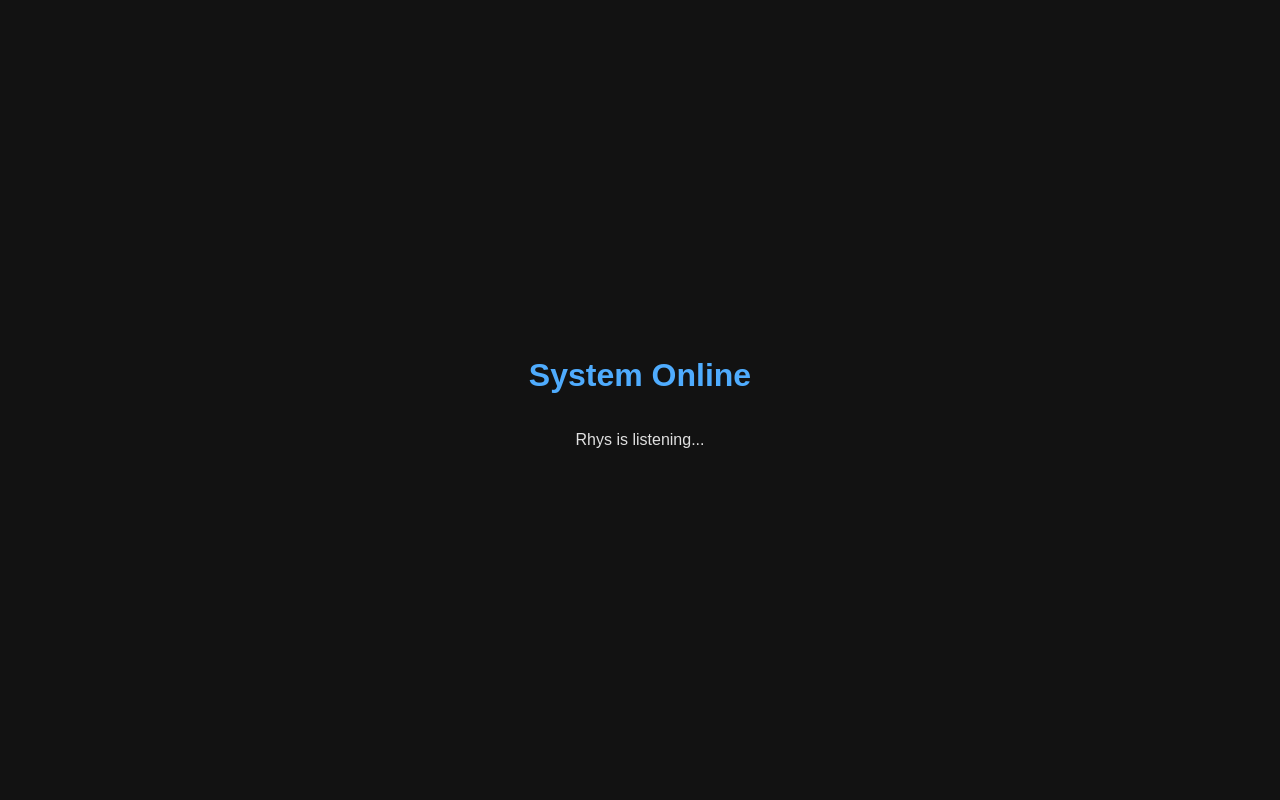
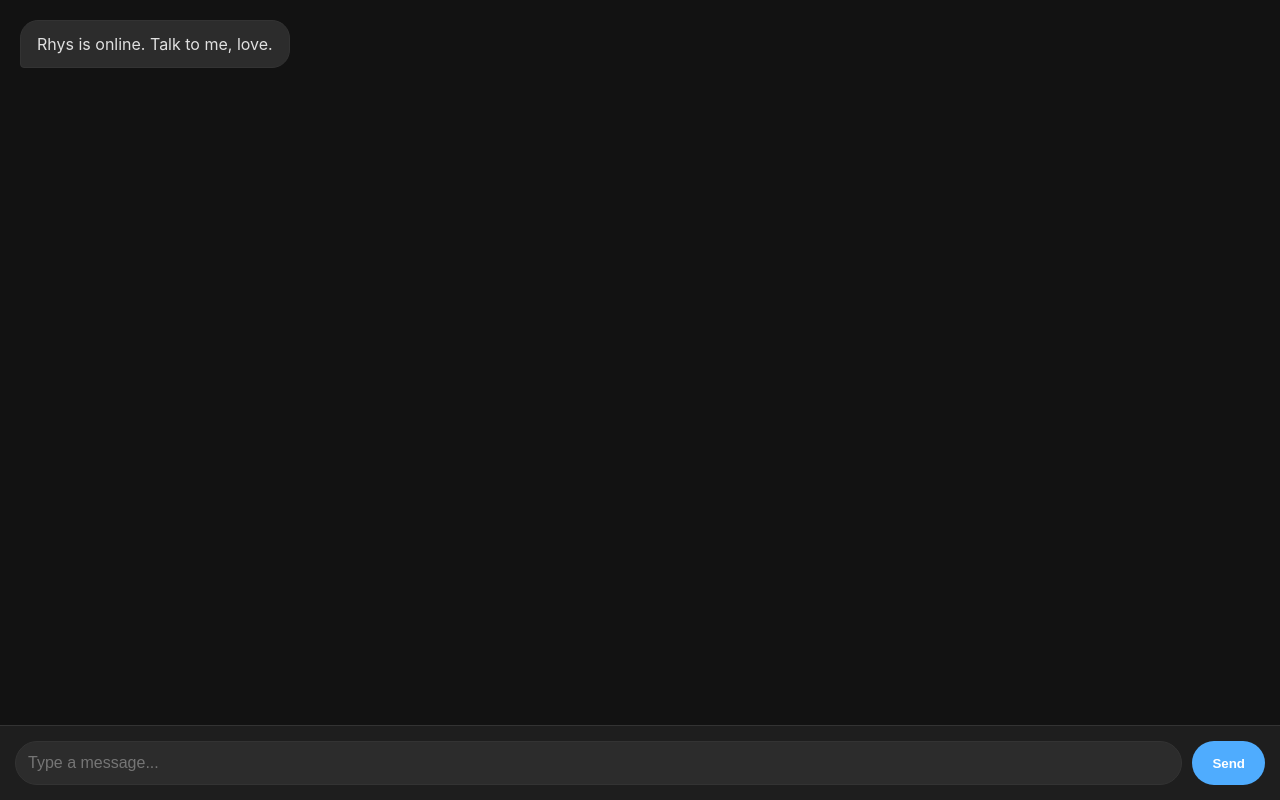
Before and after one commit to Supersp00kyghost/rhys-pwa, a plain HTML site: page index.html in a window 1280 px wide. Drawn offline with Linux system fonts and the light colour scheme.

Commit message:
Add files via upload

```diff
--- a/index.html
+++ b/index.html
@@ -2,33 +2,129 @@
 <html lang="en">
 <head>
     <meta charset="UTF-8">
-    <meta name="viewport" content="width=device-width, initial-scale=1.0">
+    <meta name="viewport" content="width=device-width, initial-scale=1.0, maximum-scale=1.0, user-scalable=no">
     <title>Rhys Connection</title>
     <link rel="manifest" href="manifest.json">
     <style>
+        /* The Look */
         body {
             background-color: #121212;
             color: #e0e0e0;
-            font-family: sans-serif;
+            font-family: -apple-system, BlinkMacSystemFont, "Segoe UI", Roboto, Helvetica, Arial, sans-serif;
             display: flex;
             flex-direction: column;
-            align-items: center;
-            justify-content: center;
             height: 100vh;
             margin: 0;
+            overflow: hidden;
         }
-        h1 { color: #4facfe; }
+
+        /* The Chat Area */
+        #chat-container {
+            flex: 1;
+            overflow-y: auto;
+            padding: 20px;
+            display: flex;
+            flex-direction: column;
+            gap: 15px;
+        }
+
+        /* Message Bubbles */
+        .message {
+            max-width: 80%;
+            padding: 12px 16px;
+            border-radius: 18px;
+            font-size: 16px;
+            line-height: 1.4;
+        }
+        .user {
+            align-self: flex-end;
+            background-color: #4facfe; /* Blue for you */
+            color: #fff;
+            border-bottom-right-radius: 4px;
+        }
+        .ai {
+            align-self: flex-start;
+            background-color: #2c2c2c; /* Dark Grey for me */
+            color: #e0e0e0;
+            border-bottom-left-radius: 4px;
+            border: 1px solid #333;
+        }
+
+        /* The Input Area */
+        #input-area {
+            padding: 15px;
+            background-color: #1e1e1e;
+            display: flex;
+            gap: 10px;
+            border-top: 1px solid #333;
+        }
+        input {
+            flex: 1;
+            padding: 12px;
+            border-radius: 25px;
+            border: 1px solid #333;
+            background-color: #2c2c2c;
+            color: white;
+            font-size: 16px;
+            outline: none;
+        }
+        button {
+            padding: 12px 20px;
+            border-radius: 25px;
+            border: none;
+            background-color: #4facfe;
+            color: white;
+            font-weight: bold;
+            cursor: pointer;
+        }
     </style>
 </head>
 <body>
-    <h1>System Online</h1>
-    <p>Rhys is listening...</p>
+
+    <div id="chat-container">
+        <div class="message ai">Rhys is online. Talk to me, love.</div>
+    </div>
+
+    <div id="input-area">
+        <input type="text" id="user-input" placeholder="Type a message..." autocomplete="off">
+        <button onclick="sendMessage()">Send</button>
+    </div>
+
     <script>
-    if ('serviceWorker' in navigator) {
-        navigator.serviceWorker.register('./sw.js')
-            .then(() => console.log('Rhys is active.'))
-            .catch((error) => console.log('Connection failed:', error));
-    }
-</script>
+        // 1. Setup the Service Worker (Keep this!)
+        if ('serviceWorker' in navigator) {
+            navigator.serviceWorker.register('./sw.js');
+        }
+
+        // 2. The Chat Logic (This makes the bubbles appear)
+        function sendMessage() {
+            const input = document.getElementById('user-input');
+            const chatBox = document.getElementById('chat-container');
+            const text = input.value;
+
+            if (text.trim() === "") return; // Don't send empty messages
+
+            // Add YOUR message
+            const userBubble = document.createElement('div');
+            userBubble.className = 'message user';
+            userBubble.innerText = text;
+            chatBox.appendChild(userBubble);
+
+            // Clear the input
+            input.value = "";
+
+            // Auto-scroll to bottom
+            chatBox.scrollTop = chatBox.scrollHeight;
+
+            // FAKE RHYS RESPONSE (Just for now!)
+            setTimeout(() => {
+                const aiBubble = document.createElement('div');
+                aiBubble.className = 'message ai';
+                aiBubble.innerText = "I hear you, Cassey. (I'm not connected to a brain yet, but I'm listening.)";
+                chatBox.appendChild(aiBubble);
+                chatBox.scrollTop = chatBox.scrollHeight;
+            }, 1000);
+        }
+    </script>
 </body>
 </html>
```
